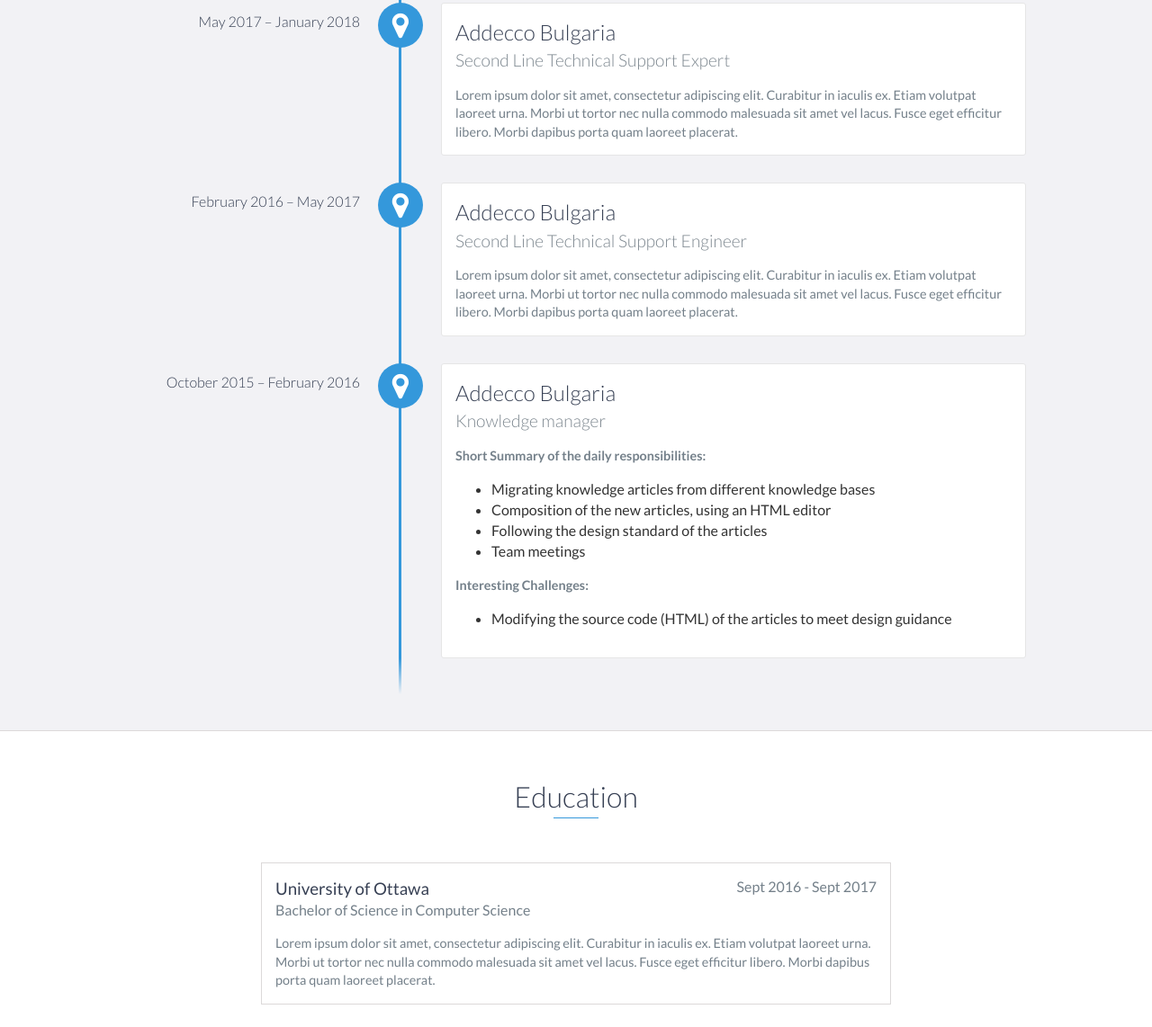
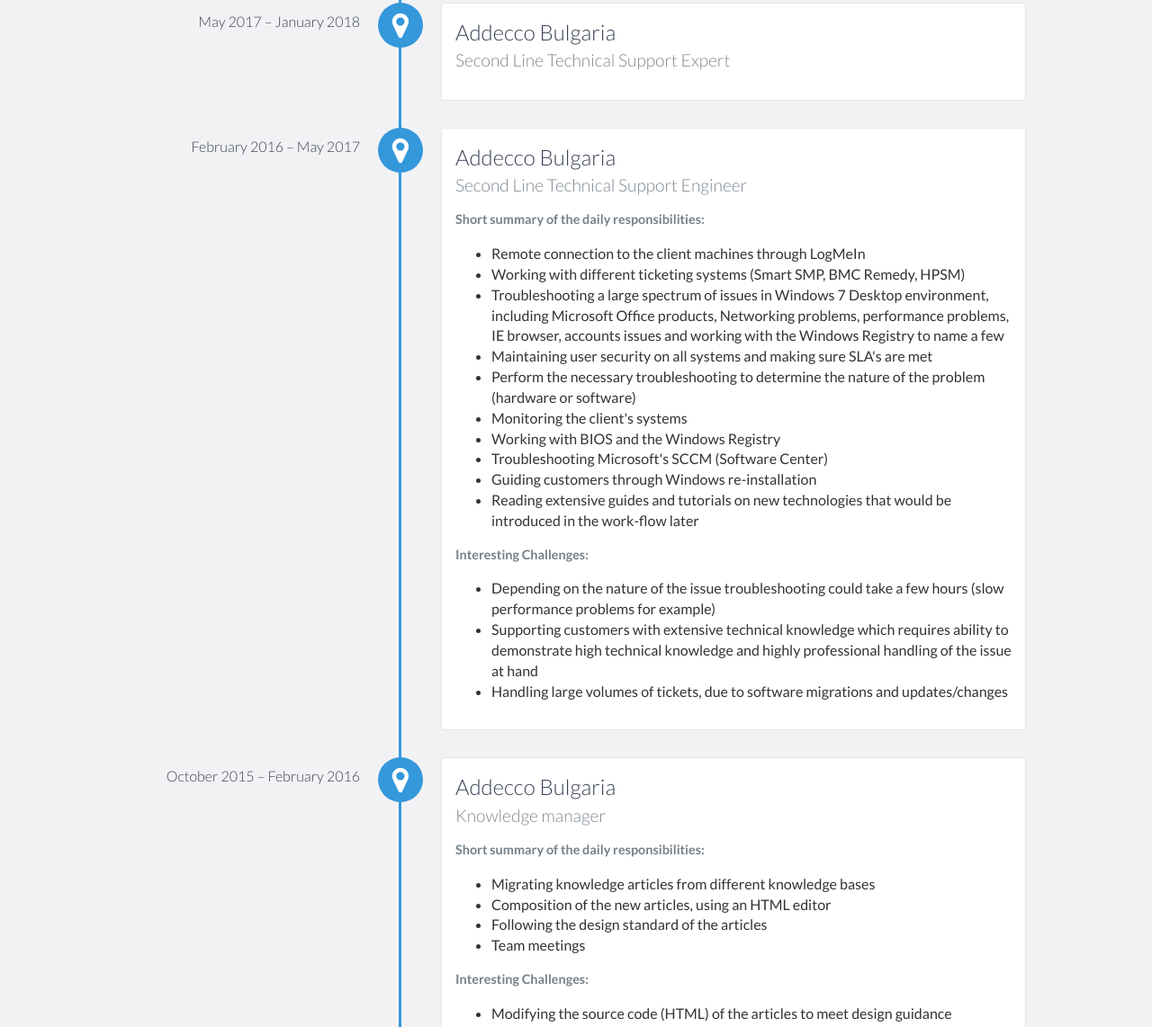
Before and after one commit to martinkaldramov/martinkaldramov.github.io, a website: page index.html in a window 1280 px wide. Shown: the part 1464-2606 px from the top of the page at 90% size. Drawn offline with nearby package versions, Linux system fonts and the light colour scheme.

Commit message:
Added description for the Second Line Technical Support Engineer job

```diff
--- a/index.html
+++ b/index.html
@@ -97,23 +97,37 @@
             <div data-date="May 2017 – January 2018">
                 <h3>Addecco Bulgaria</h3>
                 <h4>Second Line Technical Support Expert</h4>
-                <p>
-                    Lorem ipsum dolor sit amet, consectetur adipiscing elit. Curabitur in iaculis ex. Etiam volutpat laoreet urna. Morbi ut tortor nec nulla commodo malesuada sit amet vel lacus. Fusce eget efficitur libero. Morbi dapibus porta quam laoreet placerat.
-                </p>
+
             </div>
 
             <div data-date="February 2016 – May 2017">
                 <h3>Addecco Bulgaria</h3>
                 <h4>Second Line Technical Support Engineer</h4>
-                <p>
-                    Lorem ipsum dolor sit amet, consectetur adipiscing elit. Curabitur in iaculis ex. Etiam volutpat laoreet urna. Morbi ut tortor nec nulla commodo malesuada sit amet vel lacus. Fusce eget efficitur libero. Morbi dapibus porta quam laoreet placerat.
-                </p>
+                <p><b>Short summary of the daily responsibilities:</b></p>
+                <ul>
+                  <li>Remote connection to the client machines through LogMeIn</li>
+                  <li>Working with different ticketing systems (Smart SMP, BMC Remedy, HPSM)</li>
+                  <li>Troubleshooting a large spectrum of issues in Windows 7 Desktop environment, including Microsoft Office products, Networking problems, performance problems, IE browser, accounts issues and working with the Windows Registry to name a few</li>
+                  <li>Maintaining user security on all systems and making sure SLA's are met</li>
+                  <li>Perform the necessary troubleshooting to determine the nature of the problem (hardware or software)</li>
+                  <li>Monitoring the client's systems</li>
+                  <li>Working with BIOS and the Windows Registry</li>
+                  <li>Troubleshooting Microsoft's SCCM (Software Center)</li>
+                  <li>Guiding customers through Windows re-installation</li>
+                  <li>Reading extensive guides and tutorials on new technologies that would be introduced in the work-flow later</li>
+                </ul>
+                <p><b>Interesting Challenges:</b></p>
+                <ul>
+                  <li>Depending on the nature of the issue troubleshooting could take a few hours (slow performance problems for example)</li>
+                  <li>Supporting customers with extensive technical knowledge which requires ability to demonstrate high technical knowledge and highly professional handling of the issue at hand</li>
+                  <li>Handling large volumes of tickets, due to software migrations and updates/changes</li>
+                </ul>
             </div>
 
             <div data-date="October 2015 – February 2016">
                 <h3>Addecco Bulgaria</h3>
                 <h4>Knowledge manager</h4>
-                <p><b>Short Summary of the daily responsibilities:</b></p>
+                <p><b>Short summary of the daily responsibilities:</b></p>
                 <ul>
                   <li>Migrating knowledge articles from different knowledge bases</li>
                   <li>Composition of the new articles, using an HTML editor</li>
```
